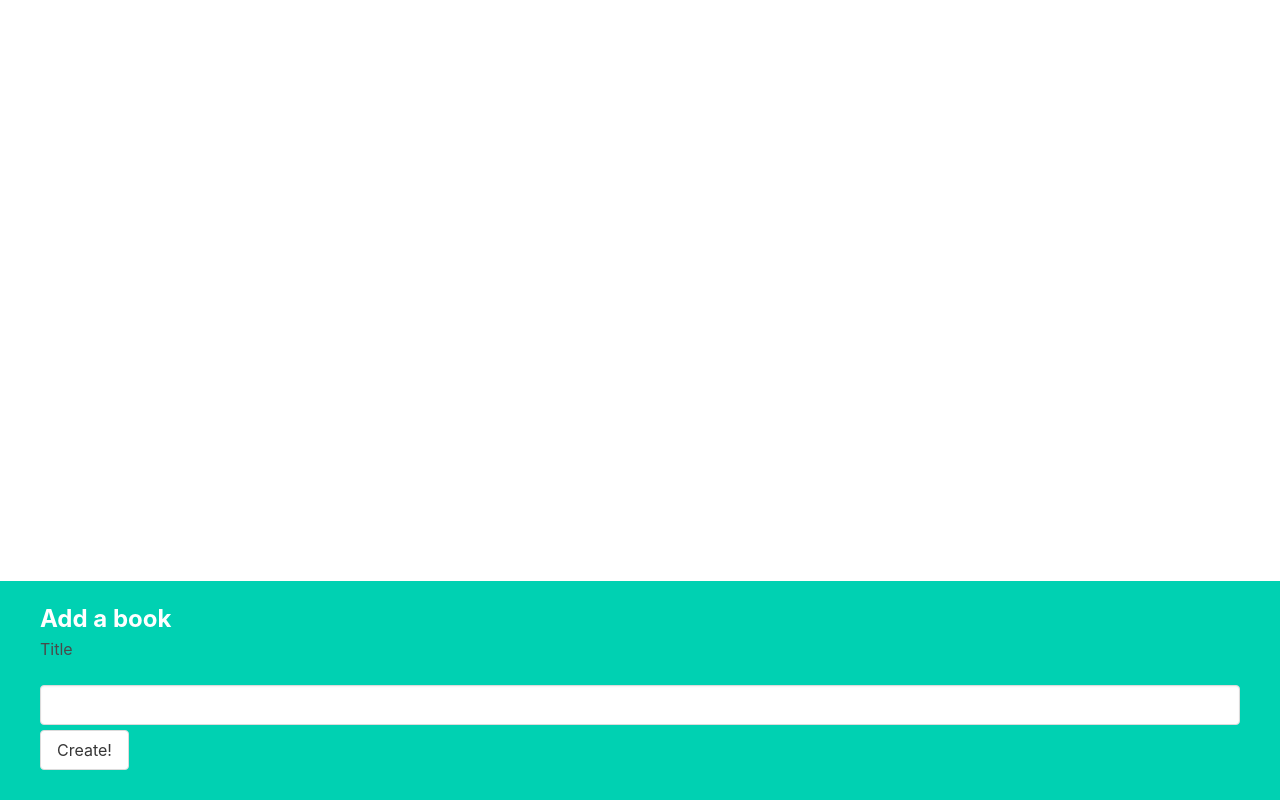
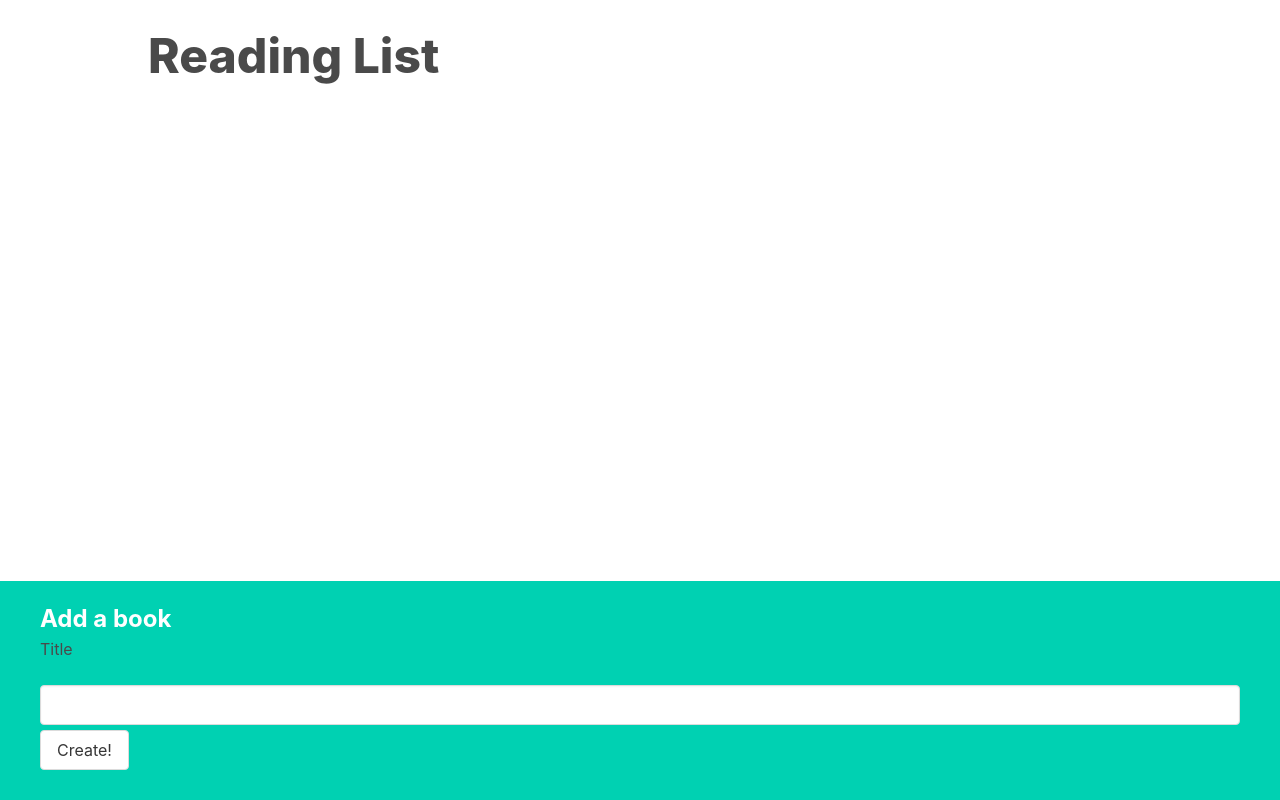
Before and after one commit to RyanThen/react-practice-projects, a React (Create React App) app in the folder reading-list-app/: page / in a window 1280 px wide. Built offline with nearby package versions, Linux system fonts and the light colour scheme.

Commit message:
finished app logic and added images

```diff
--- a/reading-list-app/src/App.js
+++ b/reading-list-app/src/App.js
@@ -33,6 +33,7 @@ function App() {
 
   return (
     <div className="app">
+      <h1>Reading List</h1>
       <BookList books={books} onEdit={editBookById} onDelete={deleteBookById} />
       <BookCreate onSubmit={createBook} />
     </div>
--- a/reading-list-app/src/components/BookShow.js
+++ b/reading-list-app/src/components/BookShow.js
@@ -22,6 +22,7 @@ function BookShow({ book, onEdit, onDelete }) {
 
   return (
     <div className="book-show">
+      <img alt="book" src={`https://picsum.photos/seed/${book.id}/300/200`} />
       <div>{ bookEdit ? <BookEdit book={book} onSubmit={handleSubmit} /> : book.title }</div>
       <div className="actions">
         <button className="edit" onClick={handleEditClick}>Edit</button>
```
